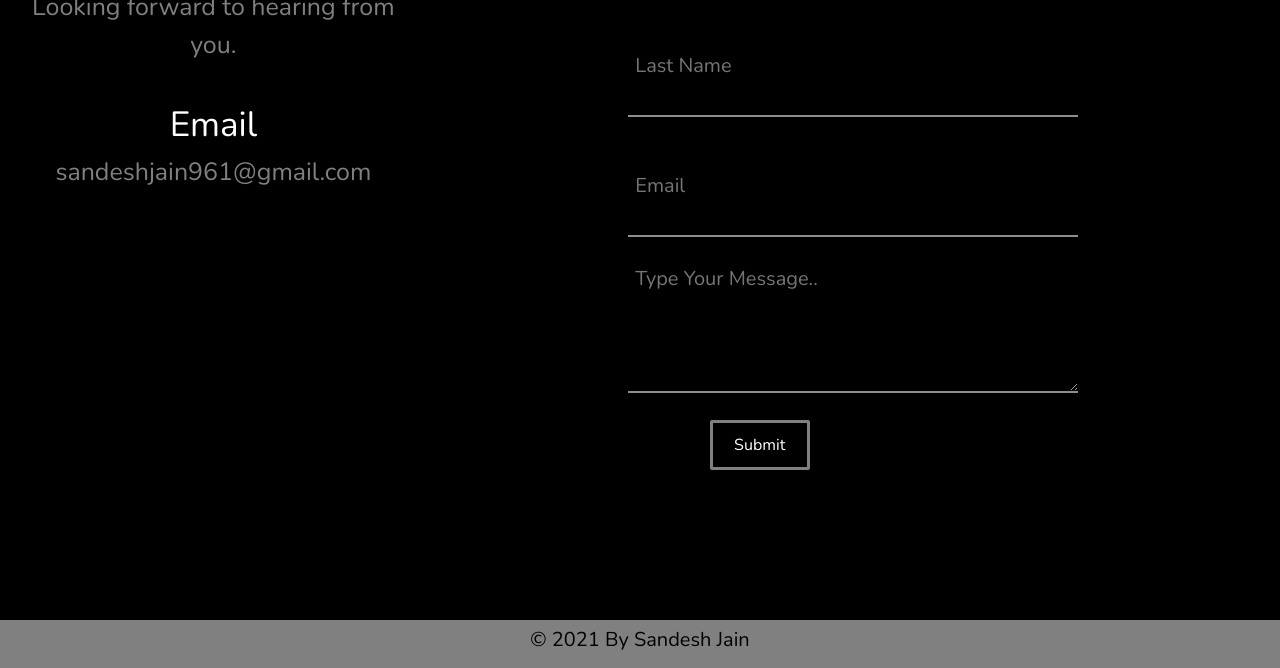
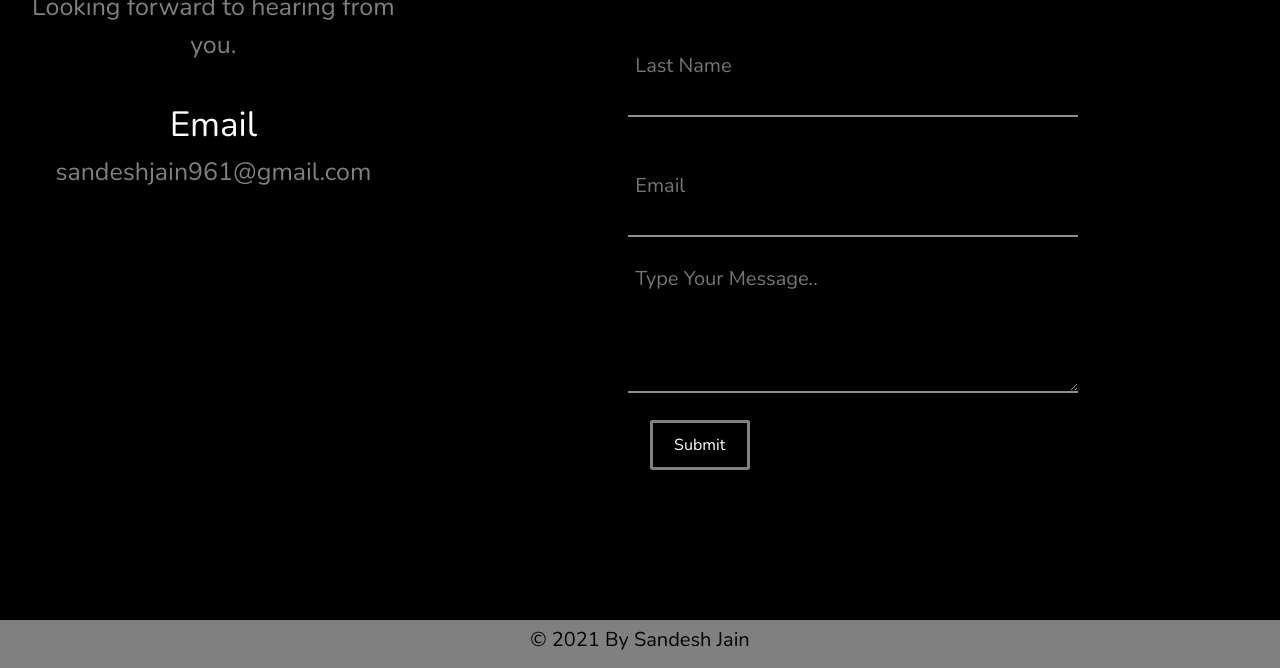
Before and after one commit to Jain-Sandesh/Jain-Sandesh.github.io, a plain HTML site: page contact.html in a window 1280 px wide. Shown: the part 247-915 px from the top of the page. Drawn offline with nearby package versions, Linux system fonts and the light colour scheme.

Commit message:
Update style.css

```diff
--- a/css/style.css
+++ b/css/style.css
@@ -150,7 +150,7 @@ button
 	width: 100px;
 	height: 50px;
 	position: absolute;
-	left: 283px;
+	left: 223px;
 }
 
 #pimg
```
